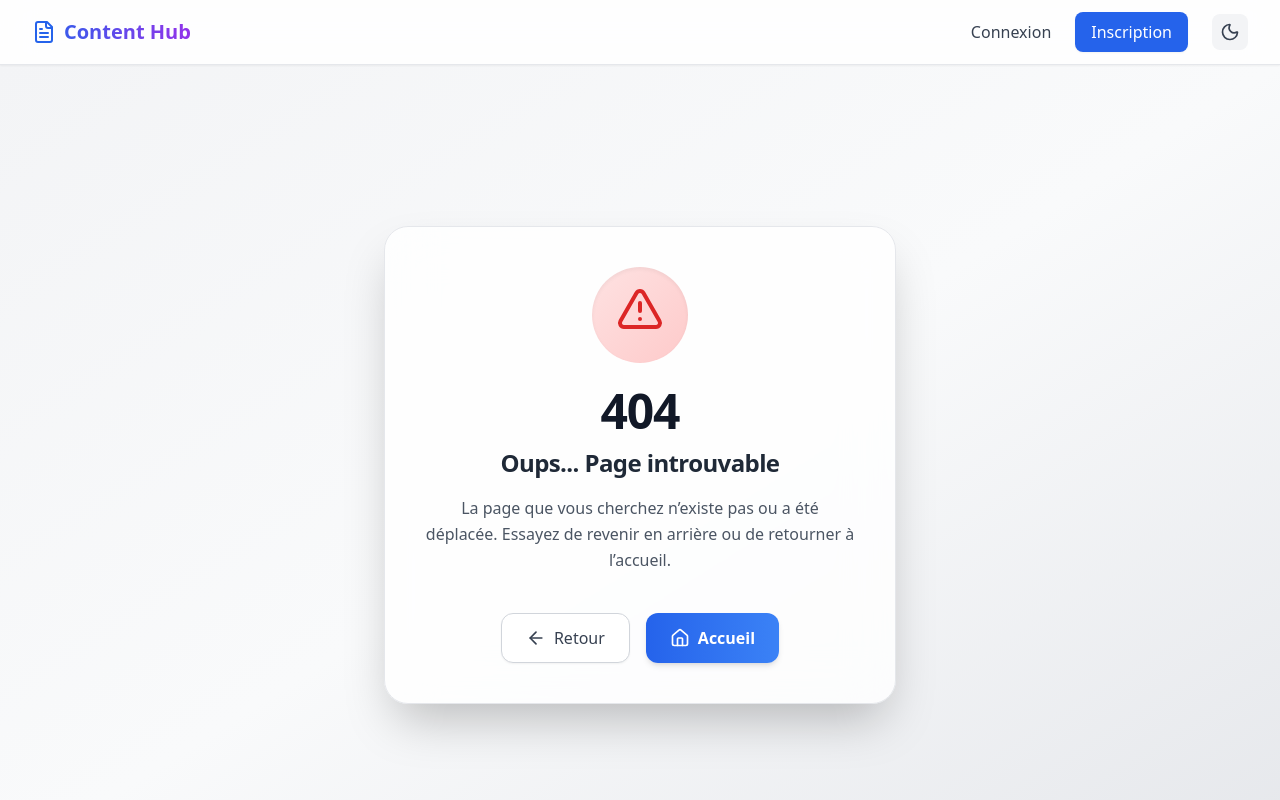
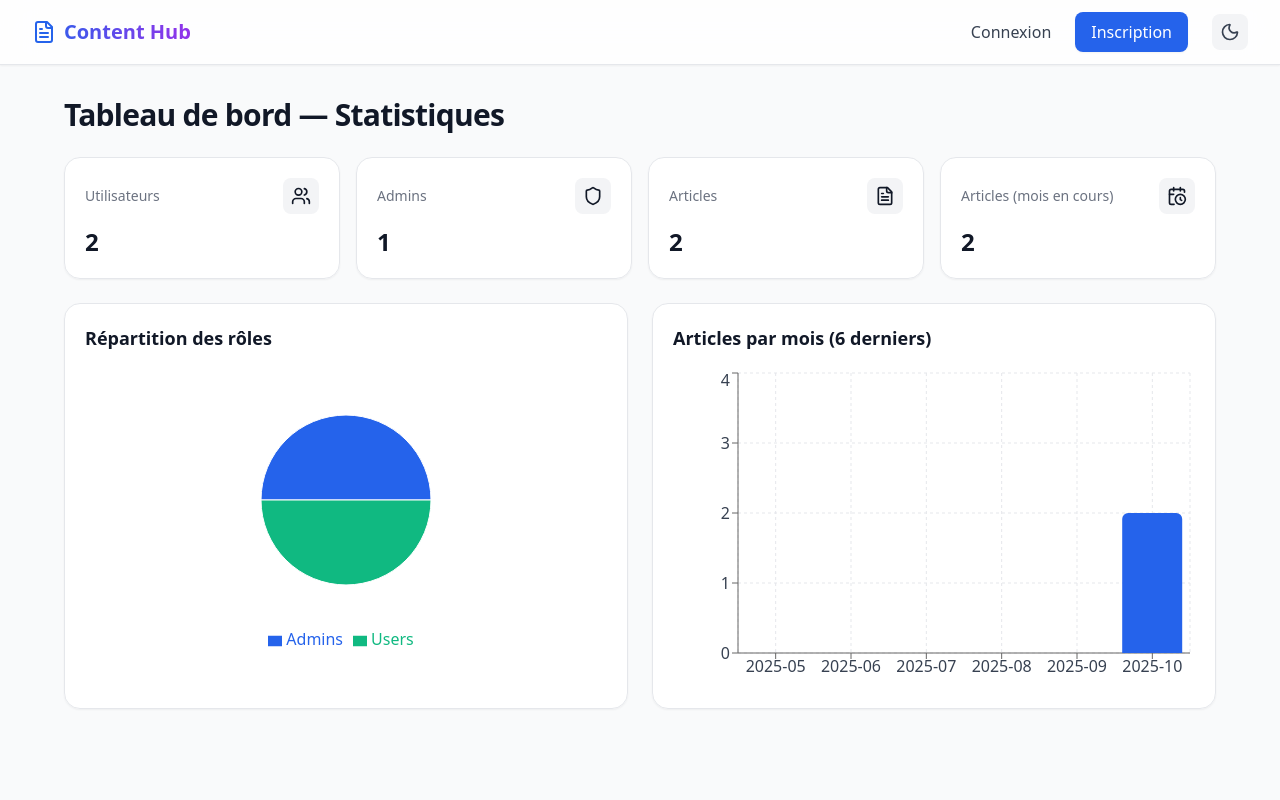
Before and after one commit to HbtVictor/tp1, a Next.js app: page /pages/stats in a window 1280 px wide. Before the commit this address had no page. Shown: the top 800 px of the page. Built offline with nearby package versions, Linux system fonts and the light colour scheme.

Commit message:
Ajout des component pour les stats
Ajout du lien vers les stats dans la navbar

Ajout de recharts

```diff
--- a/package.json
+++ b/package.json
@@ -18,6 +18,7 @@
     "react": "19.1.0",
     "react-dom": "19.1.0",
     "react-icons": "^5.5.0",
+    "recharts": "^3.2.1",
     "uuid": "^13.0.0",
     "zustand": "^5.0.8"
   },
--- a/src/app/components/layout/Navbar.tsx
+++ b/src/app/components/layout/Navbar.tsx
@@ -4,7 +4,7 @@ import Link from "next/link";
 import { useRouter } from "next/navigation";
 import { useAuthStore } from "@/app/store/authStore";
 import { useEffect, useState } from "react";
-import { Menu, X, Moon, Sun, LogOut, User, FileText } from "lucide-react";
+import { Menu, X, Moon, Sun, LogOut, User, FileText, ChartArea } from "lucide-react";
 import { useTheme } from "@/app/context/ThemeContext";
 
 export const Navbar = () => {
@@ -65,6 +65,11 @@ export const Navbar = () => {
                 >
                   <FileText className="w-4 h-4" />
                   Articles
+                </Link>
+
+                <Link href="/pages/stats" className="flex items-center gap-2 px-4 py-2 rounded-lg text-gray-700 dark:text-gray-300 hover:bg-gray-100 dark:hover:bg-gray-800 font-medium transition-colors">
+                  <ChartArea className="w-4 h-4" />
+                  Stats
                 </Link>
 
                 {user.role === "admin" && (
@@ -152,6 +157,11 @@ export const Navbar = () => {
                   Articles
                 </Link>
 
+                <Link href="/pages/stats" className="flex items-center gap-2 px-4 py-2 rounded-lg text-gray-700 dark:text-gray-300 hover:bg-gray-100 dark:hover:bg-gray-800 font-medium transition-colors">
+                  <ChartArea className="w-4 h-4" />
+                  Stats
+                </Link>
+
                 {user.role === "admin" && (
                   <Link
                     href="/pages/users"
--- /dev/null
+++ b/src/app/components/stats/StatsCards.tsx
@@ -0,0 +1,53 @@
+"use client";
+
+import { useUserStore } from "@/app/store/userStore";
+import { useArticleStore } from "@/app/store/articleStore";
+import { Users, FileText, Shield, CalendarClock } from "lucide-react";
+
+export default function StatsCards() {
+  const users = useUserStore((s) => s.users);
+  const articles = useArticleStore((s) => s.articles);
+
+  const totalUsers = users.length;
+  const adminCount = users.filter((u) => u.role === "admin").length;
+  const totalArticles = articles.length;
+
+  // YYYY-MM (évite les soucis d’hydratation)
+  const thisMonthKey = new Date().toISOString().slice(0, 7);
+  const articlesThisMonth = articles.filter(
+    (a) => a.createdAt.slice(0, 7) === thisMonthKey
+  ).length;
+
+  const Card = ({
+    title,
+    value,
+    icon,
+  }: {
+    title: string;
+    value: number | string;
+    icon: React.ReactNode;
+  }) => (
+    <div className="bg-white/90 dark:bg-gray-800/80 backdrop-blur-md border border-gray-200 dark:border-gray-700 rounded-2xl p-5 shadow-sm hover:shadow-md transition">
+      <div className="flex items-center justify-between">
+        <p className="text-sm text-gray-500 dark:text-gray-400">{title}</p>
+        <div className="p-2 rounded-lg bg-gray-100 dark:bg-gray-700">{icon}</div>
+      </div>
+      <div className="mt-3 text-2xl font-bold text-gray-900 dark:text-white">
+        {value}
+      </div>
+    </div>
+  );
+
+  return (
+    <div className="grid grid-cols-1 sm:grid-cols-2 xl:grid-cols-4 gap-4">
+      <Card title="Utilisateurs" value={totalUsers} icon={<Users className="w-5 h-5" />} />
+      <Card title="Admins" value={adminCount} icon={<Shield className="w-5 h-5" />} />
+      <Card title="Articles" value={totalArticles} icon={<FileText className="w-5 h-5" />} />
+      <Card
+        title="Articles (mois en cours)"
+        value={articlesThisMonth}
+        icon={<CalendarClock className="w-5 h-5" />}
+      />
+    </div>
+  );
+}
--- /dev/null
+++ b/src/app/components/stats/charts/ArticlesByMonthBar.tsx
@@ -0,0 +1,74 @@
+"use client";
+
+import { useArticleStore } from "@/app/store/articleStore";
+import { useTheme } from "@/app/context/ThemeContext";
+import {
+  ResponsiveContainer,
+  BarChart,
+  Bar,
+  XAxis,
+  YAxis,
+  CartesianGrid,
+  Tooltip,
+} from "recharts";
+
+// Regroupe les articles par mois sur N mois (labels YYYY-MM)
+function buildMonthlySeries(isoDates: string[], monthsBack = 6) {
+  const now = new Date();
+  const buckets: { key: string; count: number }[] = [];
+
+  for (let i = monthsBack - 1; i >= 0; i--) {
+    const d = new Date(Date.UTC(now.getUTCFullYear(), now.getUTCMonth() - i, 1));
+    const key = d.toISOString().slice(0, 7); // YYYY-MM
+    buckets.push({ key, count: 0 });
+  }
+
+  isoDates.forEach((iso) => {
+    const key = iso.slice(0, 7);
+    const bucket = buckets.find((b) => b.key === key);
+    if (bucket) bucket.count += 1;
+  });
+
+  // Recharts : { month: 'YYYY-MM', articles: number }
+  return buckets.map((b) => ({ month: b.key, articles: b.count }));
+}
+
+export default function ArticlesByMonthBar() {
+  const articles = useArticleStore((s) => s.articles);
+  const { theme } = useTheme();
+  const data = buildMonthlySeries(articles.map((a) => a.createdAt), 6);
+
+  // 🎨 Couleurs adaptatives
+  const barColor = theme === "dark" ? "#ffffff" : "#2563eb"; // blanc ou bleu
+  const gridColor = theme === "dark" ? "#374151" : "#e5e7eb"; // gris foncé ou clair
+  const textColor = theme === "dark" ? "#d1d5db" : "#374151"; // gris clair ou foncé
+  const tooltipBg = theme === "dark" ? "#1f2937" : "#ffffff"; // fond tooltip
+  const tooltipColor = theme === "dark" ? "#f9fafb" : "#111827";
+
+  return (
+    <div className="bg-white/90 dark:bg-gray-800/80 backdrop-blur-md border border-gray-200 dark:border-gray-700 rounded-2xl p-5 shadow-sm">
+      <h3 className="text-lg font-semibold text-gray-900 dark:text-white mb-4">
+        Articles par mois (6 derniers)
+      </h3>
+
+      <div className="h-80">
+        <ResponsiveContainer width="100%" height="100%">
+          <BarChart data={data}>
+            <CartesianGrid strokeDasharray="3 3" stroke={gridColor} />
+            <XAxis dataKey="month" tick={{ fill: textColor }} />
+            <YAxis allowDecimals={false} tick={{ fill: textColor }} />
+            <Tooltip
+              contentStyle={{
+                backgroundColor: tooltipBg,
+                border: "none",
+                borderRadius: "0.5rem",
+                color: tooltipColor,
+              }}
+            />
+            <Bar dataKey="articles" fill={barColor} radius={[6, 6, 0, 0]} />
+          </BarChart>
+        </ResponsiveContainer>
+      </div>
+    </div>
+  );
+}
--- /dev/null
+++ b/src/app/components/stats/charts/UsersByRolePie.tsx
@@ -0,0 +1,45 @@
+"use client";
+
+import { useUserStore } from "@/app/store/userStore";
+import {
+  ResponsiveContainer,
+  PieChart,
+  Pie,
+  Cell,
+  Tooltip,
+  Legend,
+} from "recharts";
+
+const COLORS = ["#2563eb", "#10b981"]; // bleu, vert
+
+export default function UsersByRolePie() {
+  const users = useUserStore((s) => s.users);
+  const admin = users.filter((u) => u.role === "admin").length;
+  const standard = users.length - admin;
+
+  const data = [
+    { name: "Admins", value: admin },
+    { name: "Users", value: standard },
+  ];
+
+  return (
+    <div className="bg-white/90 dark:bg-gray-800/80 backdrop-blur-md border border-gray-200 dark:border-gray-700 rounded-2xl p-5 shadow-sm">
+      <h3 className="text-lg font-semibold text-gray-900 dark:text-white mb-4">
+        Répartition des rôles
+      </h3>
+      <div className="h-72">
+        <ResponsiveContainer width="100%" height="100%">
+          <PieChart>
+            <Pie data={data} dataKey="value" nameKey="name" outerRadius={85}>
+              {data.map((_, i) => (
+                <Cell key={i} fill={COLORS[i % COLORS.length]} />
+              ))}
+            </Pie>
+            <Tooltip />
+            <Legend />
+          </PieChart>
+        </ResponsiveContainer>
+      </div>
+    </div>
+  );
+}
--- /dev/null
+++ b/src/app/pages/stats/page.tsx
@@ -0,0 +1,24 @@
+"use client";
+
+import StatsCards from "@/app/components/stats/StatsCards";
+import UsersByRolePie from "@/app/components/stats/charts/UsersByRolePie";
+import ArticlesByMonthBar from "@/app/components/stats/charts/ArticlesByMonthBar";
+
+export default function StatsPage() {
+  return (
+    <div className="min-h-screen bg-gray-50 dark:bg-gray-900 transition-colors px-4 py-8">
+      <div className="max-w-6xl mx-auto space-y-6">
+        <h1 className="text-2xl md:text-3xl font-bold text-gray-900 dark:text-white">
+          Tableau de bord — Statistiques
+        </h1>
+
+        <StatsCards />
+
+        <div className="grid grid-cols-1 lg:grid-cols-2 gap-6">
+          <UsersByRolePie />
+          <ArticlesByMonthBar />
+        </div>
+      </div>
+    </div>
+  );
+}
```
Also changed, not shown: 1 other file (tests, documents, lock files or other folders).
